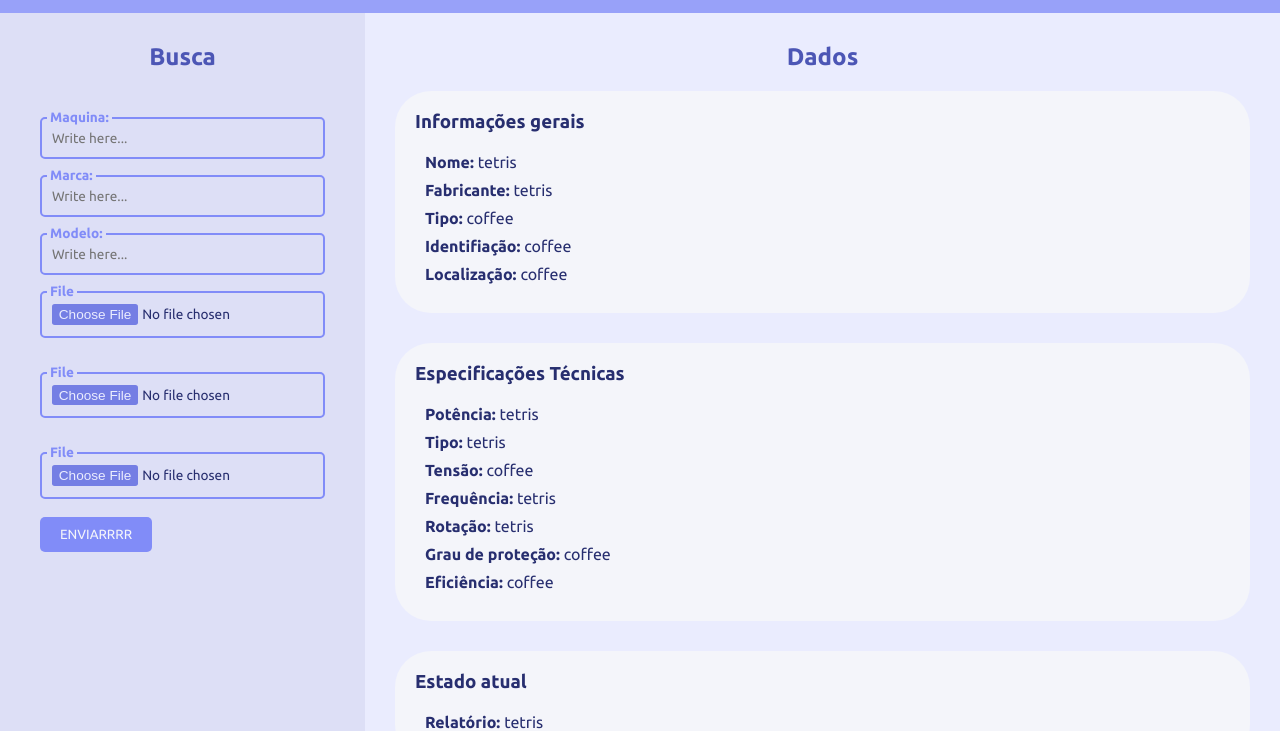
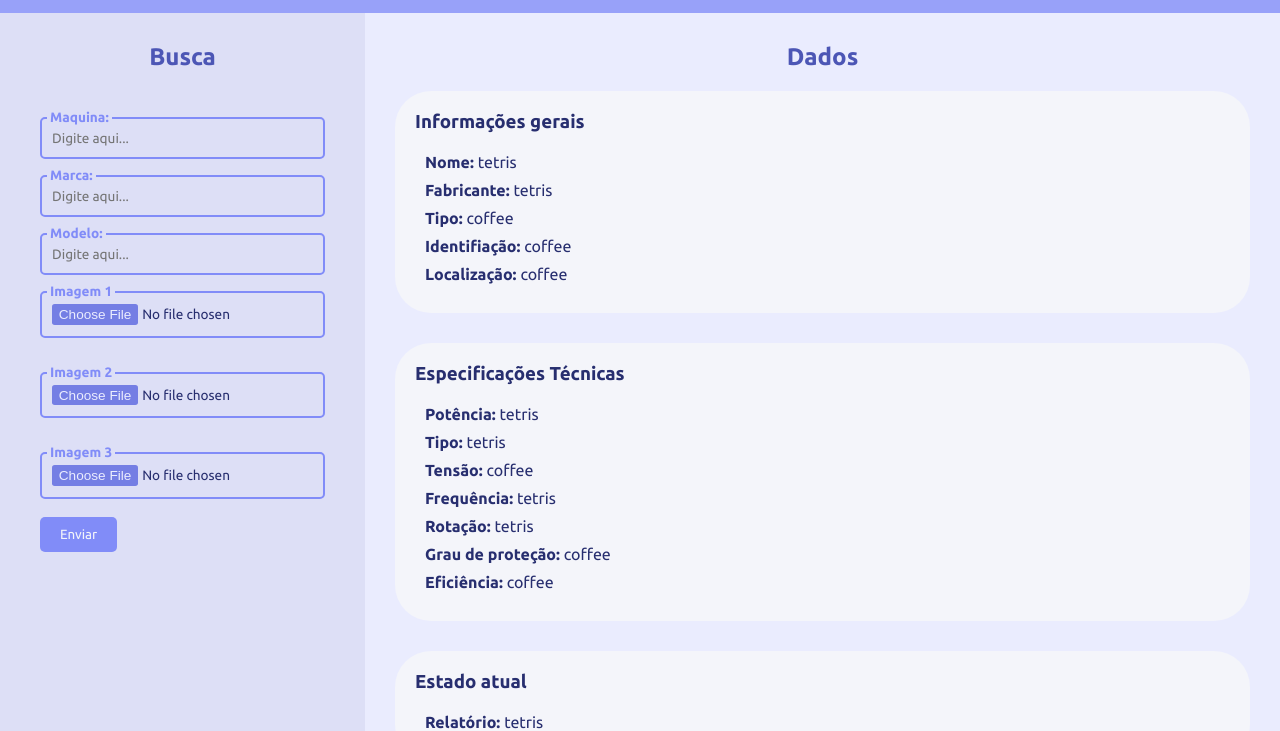
Before and after one commit to lorh4n/TractianHackathon, a plain HTML site: page main.html in a window 1280 px wide. Shown: the part 69-800 px from the top of the page. Drawn offline with Linux system fonts and the light colour scheme.

Commit message:
tradução dos textos

```diff
--- a/main.html
+++ b/main.html
@@ -8,8 +8,6 @@
     <link rel="icon" href="logo.png">
 </head>
 
-
-
 <body>
     <header><img src="logo.svg" alt="" class="logo"><p class="titulo">Tetris</p></header>
     <div class="areas">
@@ -17,31 +15,28 @@
             <h2>Busca</h2>
             <form action="" class="coolinput">
                 <label for="input" class="text">Maquina:</label>
-                <input type="text" placeholder="Write here..." name="input" class="input">
+                <input type="text" placeholder="Digite aqui..." name="input" class="input">
 
                 <label for="input" class="text">Marca:</label>
-                <input type="text" placeholder="Write here..." name="input" class="input">
+                <input type="text" placeholder="Digite aqui..." name="input" class="input">
 
                 <label for="input" class="text">Modelo:</label>
-                <input type="text" placeholder="Write here..." name="input" class="input">
+                <input type="text" placeholder="Digite aqui..." name="input" class="input">
 
-                <label for="file" class="text">File</label>
+                <label for="file" class="text">Imagem 1</label>
                 <input id="file" type="file" class="input"/><br>
 
-                <label for="file" class="text">File</label>
+                <label for="file" class="text">Imagem 2</label>
                 <input id="file" type="file" class="input"/><br>
 
-                <label for="file" class="text">File</label>
+                <label for="file" class="text">Imagem 3</label>
                 <input id="file" type="file" class="input"/><br>
 
-                <button>ENVIARRRR</button>
+                <button>Enviar</button>
             </form>
-
-
         </div>
         <div class="dados">
             <div style="display: flex; justify-content: center;"> <h2>Dados</h2></div>
-
             <div class="dados_texto">
 
                 <div class="dados_box">
```
